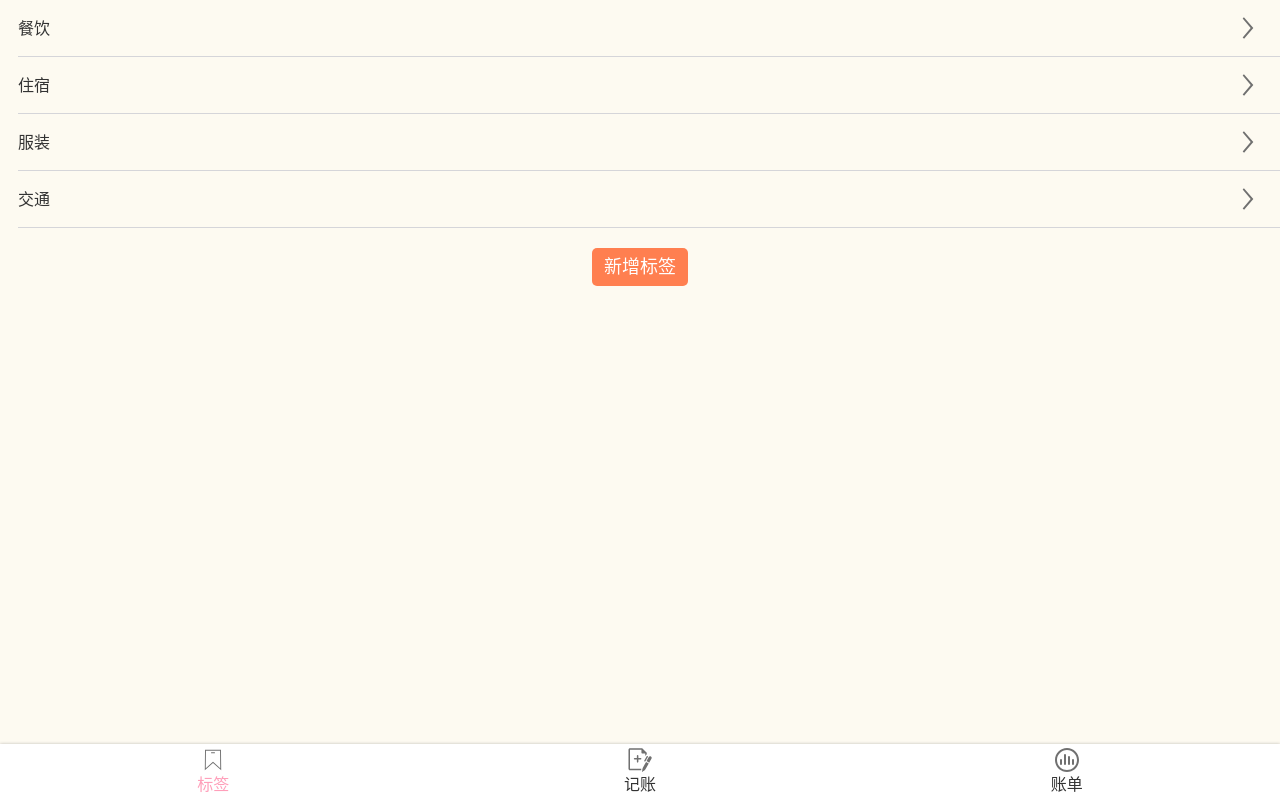
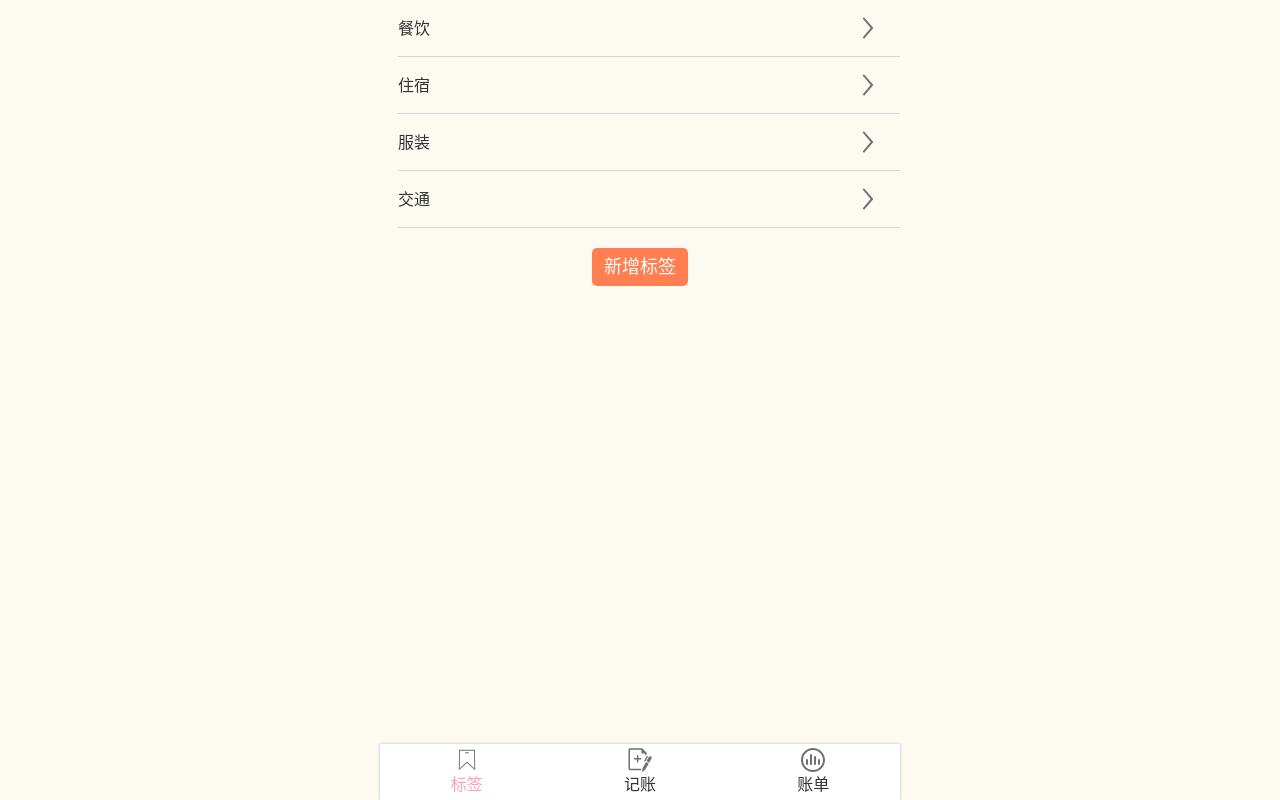
Before and after one commit to WUXIAOd/xiaoebk, a React app: page /tags#/tags in a window 1280 px wide. Built offline with nearby package versions, Linux system fonts and the light colour scheme.

Commit message:
优化布局

```diff
--- a/src/App.tsx
+++ b/src/App.tsx
@@ -15,6 +15,8 @@ import {Tag} from './views/Tag';
 
 const AppWrapper = styled.div`
 color: #333;
+max-width: 520px;
+margin: 0 auto;
 `
 
 function App() {
--- a/src/components/Layout.tsx
+++ b/src/components/Layout.tsx
@@ -11,6 +11,9 @@ const Wrapper = styled.div`
 const Main = styled.div`
   flex-grow: 1;
   overflow: auto;
+  &::-webkit-scrollbar {
+    display: none;
+}
 `;
 
 const Layout = (props: any) => {
```
